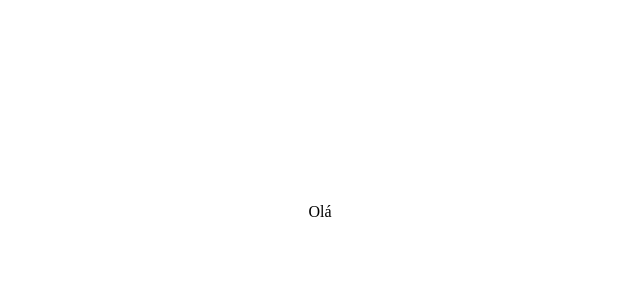
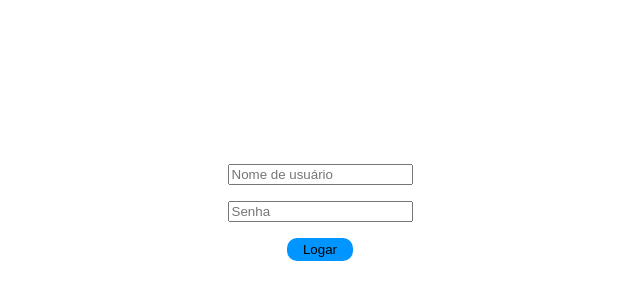
Before and after one commit to joaovfsousa/emotion-front, a Vue app: page /login in a window 1280 px wide. Shown: the part 188-488 px from the top of the page, without its empty margins (320-960 px from the left). Built offline with nearby package versions, Linux system fonts and the light colour scheme.

Commit message:
feat: login page

```diff
--- a/package.json
+++ b/package.json
@@ -8,8 +8,10 @@
     "preview": "vite preview"
   },
   "dependencies": {
+    "axios": "^0.26.1",
     "vue": "^3.2.25",
-    "vue-router": "4"
+    "vue-router": "4",
+    "vuex": "^4.0.2"
   },
   "devDependencies": {
     "@vitejs/plugin-vue": "^2.3.0",
--- a/src/main.js
+++ b/src/main.js
@@ -1,5 +1,6 @@
 import { createApp } from 'vue'
 import { createRouter, createWebHistory } from 'vue-router'
+import store from './store'
 
 import App from './App.vue'
 import Home from './pages/home.vue'
@@ -17,4 +18,4 @@ const router = createRouter( {
   routes,
 } )
 
-createApp( App ).use( router ).mount( '#app' )
+createApp( App ).use( store ).use( router ).mount( '#app' )
--- a/src/pages/login.vue
+++ b/src/pages/login.vue
@@ -1,12 +1,35 @@
 <template>
 <div class="container">
-  Olá
+  <input
+    :value="username"
+    @input="event => username = event.target.value"
+    type="text"
+    placeholder="Nome de usuário"
+  />
+  <input
+    :value="password"
+    @input="event => password = event.target.value"
+    type="password"
+    placeholder="Senha"
+  />
+  <button @click="login">Logar</button>
 </div>
 </template>
 
 <script>
 export default {
-
+  data() {
+    return {
+      username: '',
+      password: ''
+    }
+  },
+  methods: {
+    async login(){
+      await this.$store.dispatch('login', {username: this.username, password: this.password})
+      this.$route.push('/')
+    }
+  }
 }
 </script>
 
@@ -14,8 +37,22 @@ export default {
 .container {
   height: 100vh !important;
   display: flex;
+  flex-direction: column;
+  height: 100%;
   align-items: center;
   justify-content: center;
+  input {
+    margin-bottom: 16px;
+  }
+  button {
+    background-color: #0095ff;
+    &:hover, &:focus {
+      background-color: #07c;
+    }
+    padding: 4px 16px;
+    border: 0;
+    border-radius: 10px;
+  }
 }
 
 </style>
--- /dev/null
+++ b/src/services/login.js
@@ -0,0 +1,5 @@
+import axios from 'axios'
+
+export default axios.create( {
+  baseURL: 'https://en61m3dah5.execute-api.us-east-1.amazonaws.com'
+} )
--- /dev/null
+++ b/src/store.js
@@ -0,0 +1,30 @@
+import { createStore } from 'vuex'
+import LoginService from './services/login'
+
+
+const store = createStore( {
+  state () {
+    return {
+      token: sessionStorage.getItem( 'token' ),
+      username: null,
+      name: null,
+      userId: null
+    }
+  },
+  actions: {
+    async login ( { commit }, { username, password } ) {
+      const { data: { token } } = LoginService.post( 'login', {
+        username, password
+      } )
+      commit( 'setToken', token )
+      sessionStorage.setItem( 'token', token )
+    }
+  },
+  mutations: {
+    setToken ( state, token ) {
+      state.token = token
+    }
+  }
+} )
+
+export default store
```
Also changed, not shown: 1 other file (tests, documents, lock files or other folders).
